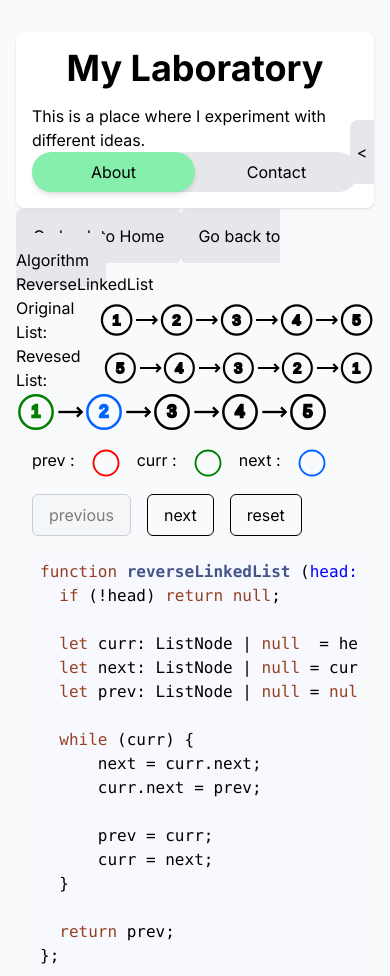
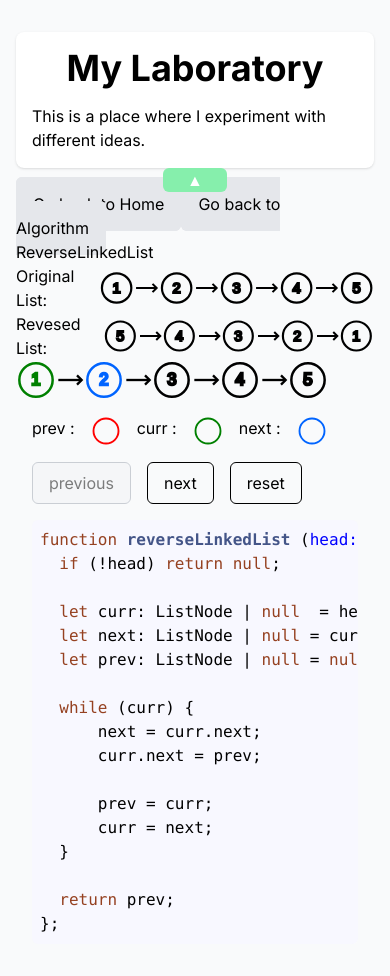
Before and after one commit to BpaYWH/BpaYWH.github.io, a Next.js app: page /algorithm/reverse-linked-list in a window 390 px wide. After the commit the page ends 944 px from the top, so only its background shows below. Built offline with nearby package versions, Linux system fonts and the light colour scheme.

Commit message:
UPDATE: Proper collapse animation, flex col collapse animation for mobile layout

```diff
--- a/app/layout.tsx
+++ b/app/layout.tsx
@@ -3,7 +3,7 @@ import { Inter } from 'next/font/google'
 import Introduction from '@/components/homePage/Introduction';
 
 const inter = Inter({ subsets: ['latin'] });
-const styles = "flex h-screen px-4 py-8 gap-4 bg-gray-50 sm:flex-col xs:flex-col";
+const styles = "flex h-screen px-4 py-8 gap-6 bg-gray-50 sm:flex-col xs:flex-col";
 
 export const metadata = {
   title: 'My Component Laboratory',
--- a/components/homePage/Introduction/index.tsx
+++ b/components/homePage/Introduction/index.tsx
@@ -2,13 +2,8 @@
 
 import { useState } from "react";
 
-import Switch from "@/components/general/switch";
-
-const collapsedStyle = "left-0 rounded-lg";
-const expandedStyle = "right-0 rounded-l-lg ";
 
 function Introduction() {
-   const [showcase, setShowcase] = useState("About");
    const [isCollapsed, setIsCollapsed] = useState(false);
 
    const handleCollapseClick = () => {
@@ -16,36 +11,24 @@ function Introduction() {
    }
 
    return (
-      <div className={`relative basis-auto h-full rounded-lg ${isCollapsed ? "w-6 bg-transparent" : "bg-white shadow"}`}>
+      <div className={`relative shadow h-full rounded-lg transition-color duration-1000 ${isCollapsed ? "w-6 bg-transparent sm:w-full sm:h-6" : "w-2/3 bg-white sm:w-full"}`}>
          <button
-         className={`absolute top-1/2 w-6 h-16 bg-gray-200 transition hover:bg-gray-300 ${isCollapsed ? collapsedStyle : expandedStyle}`}
+         className={`sm:invisible absolute z-10 top-0 bottom-0 my-auto left-full w-6 h-16 bg-green-300 text-white rounded-md transition duration-400 hover:bg-green-500 focus:outline-none`}
          onClick={handleCollapseClick}
          >
-            {isCollapsed ? ">" : "<"}
+            {isCollapsed ? "▶︎" : "◀︎"}
+         </button>
+         <button
+         className={`invisible sm:visible absolute z-10 sm:top-full sm:left-0 sm:right-0 sm:mx-auto sm:w-16 sm:h-6 bg-gray-200 rounded-md bg-green-300 text-white focus:outline-none`}
+         onClick={handleCollapseClick}
+         >
+            {isCollapsed ? "▼" : "▲"}
          </button>
 
-         {
-            !isCollapsed &&
-            <div className="flex flex-col justify-between p-4 h-full">
-               {
-                  showcase === "About" &&
-                  <div>
-                     <h1 className="text-4xl font-bold text-center mb-4">My Laboratory</h1>
-                     <p>This is a place where I experiment with different ideas.</p>
-                  </div>
-               }
-               {
-                  showcase === "Contact" &&
-                  <div>
-                     <h1 className="text-4xl font-bold text-center mb-4">Contact</h1>
-                     <p>My Contact: </p>
-                  </div>
-
-            }
-
-               <Switch leftButton="About" rightButton="Contact" showcase={showcase} setShowcase={setShowcase} />
-            </div>
-         }
+         <div className={`p-4 h-full transition-all duration-500 overflow-hidden ${isCollapsed ? "opacity-0" : "opacity-1"}`}>
+            <h1 className="text-4xl font-bold text-center mb-4">My Laboratory</h1>
+            <p>This is a place where I experiment with different ideas.</p>
+         </div>
       </div>
    )
 }
```
